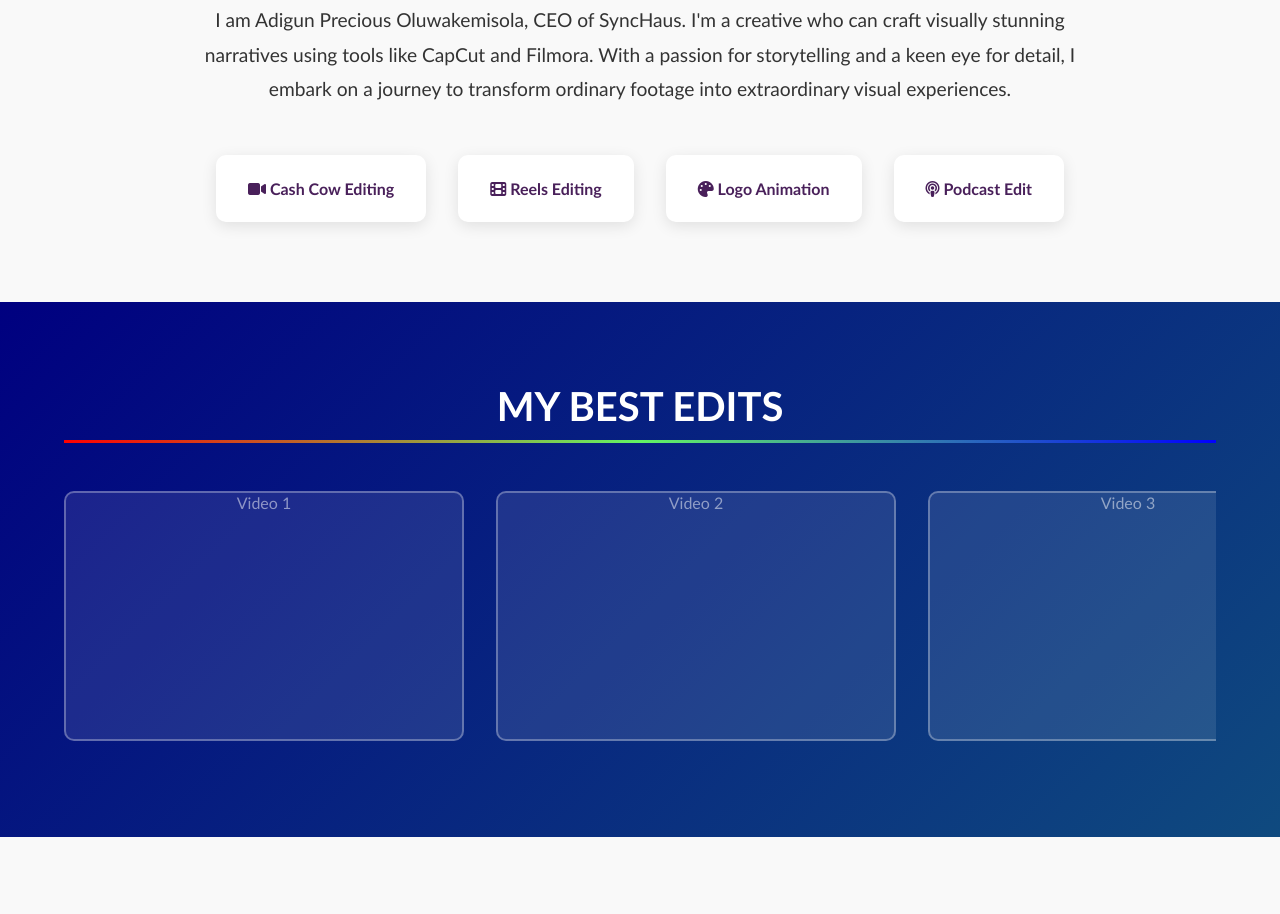
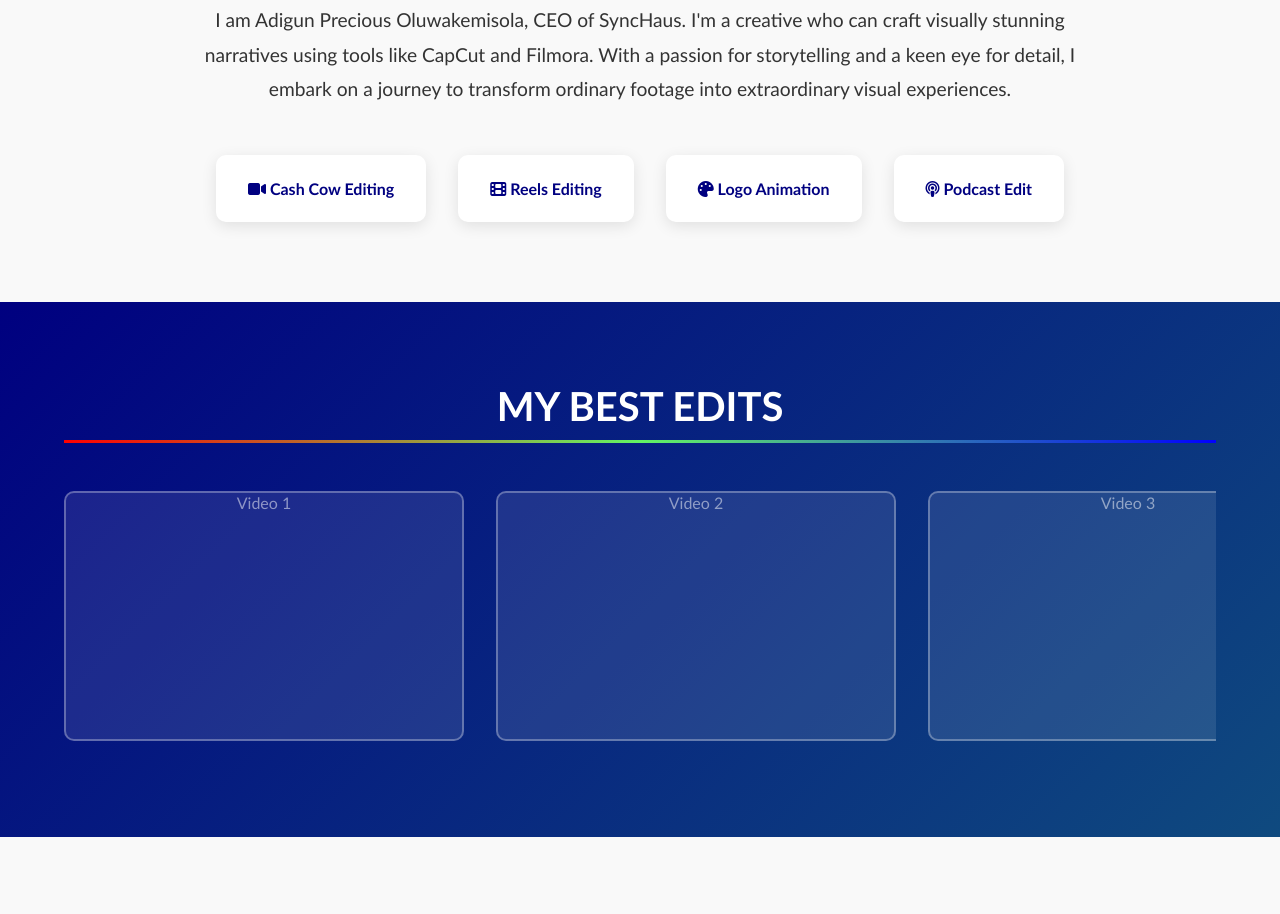
Before and after one commit to DevMDweb/syncHaus, a plain HTML site: page index.html in a window 1280 px wide. Shown: the part 970-1884 px from the top of the page. Drawn offline with Linux system fonts and the light colour scheme.

Commit message:
Update style.css

```diff
--- a/style.css
+++ b/style.css
@@ -210,7 +210,7 @@
         border-radius: 10px;
         box-shadow: 0 4px 15px rgba(0, 0, 0, 0.1);
         font-weight: 600;
-        color: #49205a;
+        color: navy;
         transition: transform 0.3s ease, box-shadow 0.3s ease;
     }
 
```
